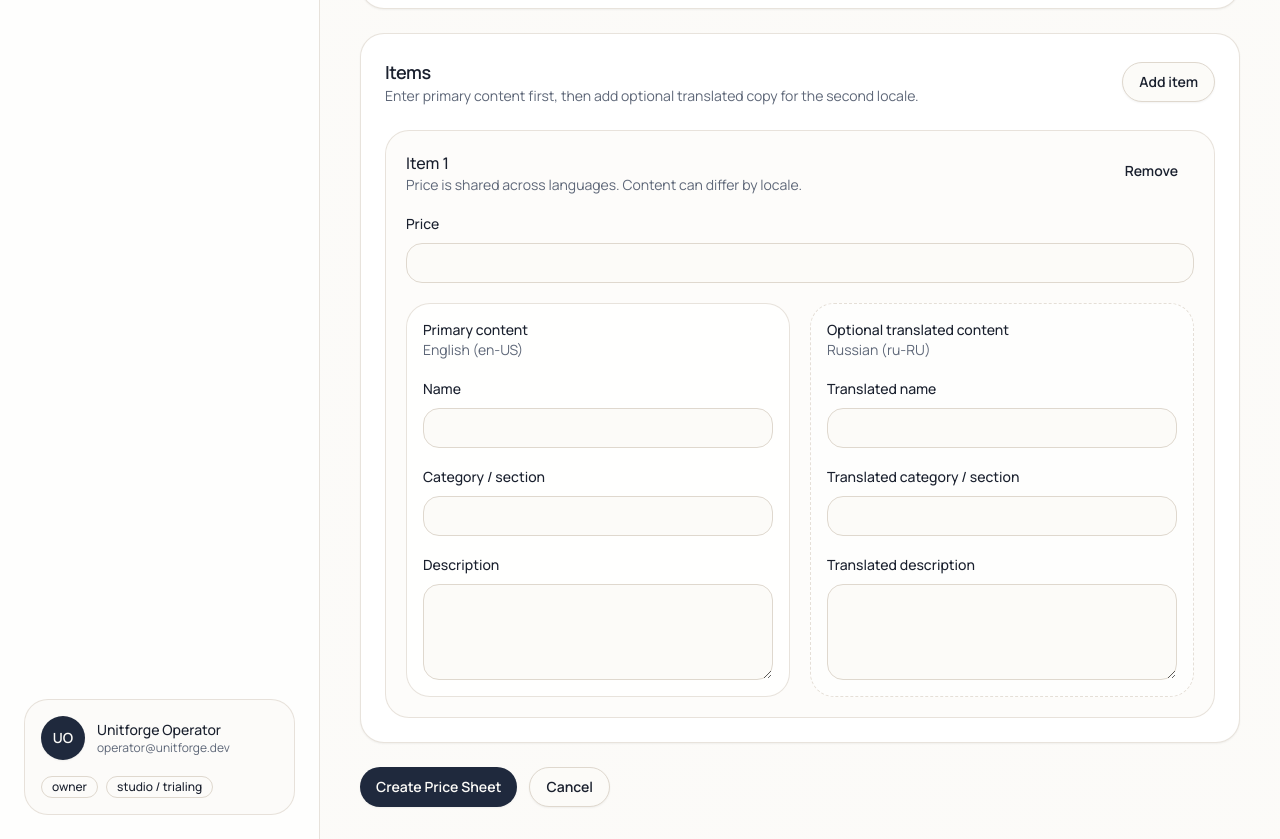
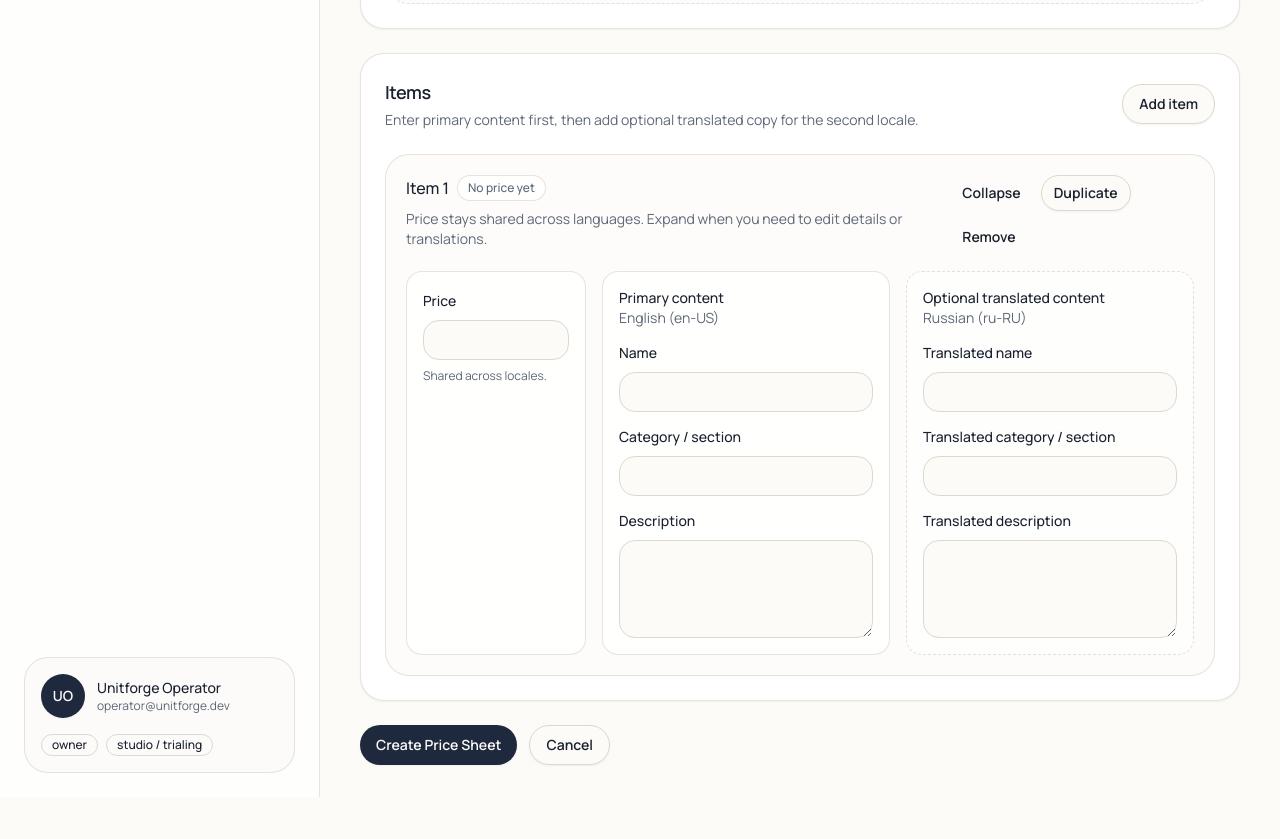
Before and after one commit to meledddy/unitforge, a Next.js app in the folder apps/web/: page /app/price-sheets/new in a window 1280 px wide. Shown: the part 1900-2739 px from the top of the page. After the commit the page ends 2697 px from the top, so only its background shows below. Built offline with nearby package versions, Linux system fonts and the light colour scheme; what module would draw is missing.

Commit message:
feat: improve price sheet editing ux

```diff
--- a/apps/web/app/(app)/app/price-sheets/[priceSheetId]/page.tsx
+++ b/apps/web/app/(app)/app/price-sheets/[priceSheetId]/page.tsx
@@ -39,7 +39,7 @@ export default async function PriceSheetEditPage({ params }: PriceSheetEditPageP
           description="Update metadata, adjust items, and control publication state for this sheet."
           actions={
             priceSheet.status === "published" ? (
-              <Link className={cn(buttonVariants({ size: "sm", variant: "outline" }))} href={priceSheet.publicUrl}>
+              <Link className={cn(buttonVariants({ size: "sm", variant: "outline" }), "w-full sm:w-auto")} href={priceSheet.publicUrl}>
                 Public page
               </Link>
             ) : undefined
@@ -76,7 +76,7 @@ export default async function PriceSheetEditPage({ params }: PriceSheetEditPageP
                 </div>
 
                 <form action={setPriceSheetStatusAction.bind(null, priceSheet.id, nextStatus, `/app/price-sheets/${priceSheet.id}`)}>
-                  <Button type="submit" variant="outline">
+                  <Button className="w-full" type="submit" variant="outline">
                     {statusActionLabel}
                   </Button>
                 </form>
@@ -90,7 +90,7 @@ export default async function PriceSheetEditPage({ params }: PriceSheetEditPageP
               </CardHeader>
               <CardContent>
                 <form action={deletePriceSheetAction.bind(null, priceSheet.id, "/app/price-sheets")}>
-                  <Button type="submit" variant="destructive">
+                  <Button className="w-full" type="submit" variant="destructive">
                     Delete Price Sheet
                   </Button>
                 </form>
@@ -124,7 +124,7 @@ export default async function PriceSheetEditPage({ params }: PriceSheetEditPageP
                       </div>
                     </div>
 
-                    <div className="mt-4 rounded-2xl border border-border/70 bg-card/70 px-4 py-3">
+                    <div className="mt-4 rounded-2xl border border-border/70 bg-card/70 px-4 py-3 sm:px-5">
                       <p className="text-sm leading-6">{lead.message}</p>
                     </div>
                   </article>
--- a/apps/web/src/features/price-sheets/price-sheet-form.tsx
+++ b/apps/web/src/features/price-sheets/price-sheet-form.tsx
@@ -15,11 +15,15 @@ import {
   Textarea,
 } from "@unitforge/ui";
 import Link from "next/link";
-import { useActionState, useState } from "react";
+import { useActionState, useEffect, useState } from "react";
 
 import type { PriceSheetFormActionState } from "@/server/price-sheets/actions";
 
-import { getAlternatePriceSheetContentLocale, getPriceSheetContentLocaleLabel, type PriceSheetContentLocale } from "./localization";
+import {
+  getAlternatePriceSheetContentLocale,
+  getPriceSheetContentLocaleLabel,
+  type PriceSheetContentLocale,
+} from "./localization";
 import {
   getEmptyPriceSheetFormValues,
   getEmptyPriceSheetItemValues,
@@ -37,6 +41,8 @@ interface PriceSheetFormProps {
   cancelHref: string;
 }
 
+type PriceSheetItemValues = PriceSheetFormValues["items"][number];
+
 const initialFormState: PriceSheetFormActionState = {
   status: "idle",
 };
@@ -45,10 +51,35 @@ export function PriceSheetForm({ mode, action, initialValues = getEmptyPriceShee
   const [state, formAction, isPending] = useActionState(action, initialFormState);
   const [values, setValues] = useState(initialValues);
   const [hasEditedSlug, setHasEditedSlug] = useState(Boolean(initialValues.slug));
+  const [collapsedItems, setCollapsedItems] = useState(() => createInitialCollapsedItems(initialValues.items.length));
   const fieldErrorEntries = state.fieldErrors ? Object.entries(state.fieldErrors) : [];
   const secondaryLocale = getAlternatePriceSheetContentLocale(values.defaultContentLocale);
   const primaryLocaleLabel = getPriceSheetContentLocaleLabel(values.defaultContentLocale);
   const secondaryLocaleLabel = getPriceSheetContentLocaleLabel(secondaryLocale);
+
+  useEffect(() => {
+    if (!state.fieldErrors) {
+      return;
+    }
+
+    const itemIndexesWithErrors = new Set<number>();
+
+    for (const path of Object.keys(state.fieldErrors)) {
+      const itemMatch = path.match(/^items\.(\d+)\./);
+
+      if (itemMatch) {
+        itemIndexesWithErrors.add(Number(itemMatch[1]));
+      }
+    }
+
+    if (itemIndexesWithErrors.size === 0) {
+      return;
+    }
+
+    setCollapsedItems((currentState) =>
+      currentState.map((isCollapsed, index) => (itemIndexesWithErrors.has(index) ? false : isCollapsed)),
+    );
+  }, [state.fieldErrors]);
 
   function updateTopLevelField(field: keyof Omit<PriceSheetFormValues, "items">, value: string) {
     setValues((currentValues) => ({
@@ -96,7 +127,7 @@ export function PriceSheetForm({ mode, action, initialValues = getEmptyPriceShee
     updateTopLevelField("slug", slugifyPriceSheetValue(value));
   }
 
-  function updateItemField(index: number, field: keyof PriceSheetFormValues["items"][number], value: string) {
+  function updateItemField(index: number, field: keyof PriceSheetItemValues, value: string) {
     setValues((currentValues) => ({
       ...currentValues,
       items: currentValues.items.map((item, itemIndex) =>
@@ -115,6 +146,28 @@ export function PriceSheetForm({ mode, action, initialValues = getEmptyPriceShee
       ...currentValues,
       items: [...currentValues.items, getEmptyPriceSheetItemValues()],
     }));
+    setCollapsedItems((currentState) => [...currentState, false]);
+  }
+
+  function duplicateItem(index: number) {
+    setValues((currentValues) => {
+      const sourceItem = currentValues.items[index];
+
+      if (!sourceItem) {
+        return currentValues;
+      }
+
+      const duplicatedItem: PriceSheetItemValues = {
+        ...sourceItem,
+        id: undefined,
+      };
+
+      return {
+        ...currentValues,
+        items: [...currentValues.items.slice(0, index + 1), duplicatedItem, ...currentValues.items.slice(index + 1)],
+      };
+    });
+    setCollapsedItems((currentState) => [...currentState.slice(0, index + 1), false, ...currentState.slice(index + 1)]);
   }
 
   function removeItem(index: number) {
@@ -125,6 +178,14 @@ export function PriceSheetForm({ mode, action, initialValues = getEmptyPriceShee
           ? currentValues.items.filter((_, itemIndex) => itemIndex !== index)
           : [getEmptyPriceSheetItemValues()],
     }));
+
+    setCollapsedItems((currentState) =>
+      currentState.length > 1 ? currentState.filter((_, itemIndex) => itemIndex !== index) : [false],
+    );
+  }
+
+  function toggleItem(index: number) {
+    setCollapsedItems((currentState) => currentState.map((isCollapsed, itemIndex) => (itemIndex === index ? !isCollapsed : isCollapsed)));
   }
 
   function getFieldError(path: string) {
@@ -178,9 +239,19 @@ export function PriceSheetForm({ mode, action, initialValues = getEmptyPriceShee
     return getFieldError(path) ? "border-destructive focus-visible:ring-destructive" : undefined;
   }
 
+  function hasItemErrors(index: number) {
+    return fieldErrorEntries.some(([path]) => path.startsWith(`items.${index}.`));
+  }
+
   return (
-    <form action={formAction} className="space-y-6">
+    <form action={formAction} className="space-y-5 sm:space-y-6">
       <input name="payload" type="hidden" value={JSON.stringify(values)} />
+
+      {state.status === "success" && state.message ? (
+        <div className="rounded-2xl border border-emerald-500/30 bg-emerald-500/5 px-4 py-3 text-sm text-emerald-700">
+          {state.message}
+        </div>
+      ) : null}
 
       {state.status === "error" && state.message ? (
         <div className="rounded-2xl border border-destructive/30 bg-destructive/5 px-4 py-3 text-sm text-destructive">
@@ -209,7 +280,7 @@ export function PriceSheetForm({ mode, action, initialValues = getEmptyPriceShee
             the default content when a translation is missing.
           </CardDescription>
         </CardHeader>
-        <CardContent className="grid gap-5 md:grid-cols-2">
+        <CardContent className="grid gap-5 sm:gap-6 md:grid-cols-2">
           <div className="space-y-2">
             <Label htmlFor="default-content-locale">Default content locale</Label>
             <Select
@@ -282,7 +353,7 @@ export function PriceSheetForm({ mode, action, initialValues = getEmptyPriceShee
             {getFieldError("currency") ? <p className="text-sm text-destructive">{getFieldError("currency")}</p> : null}
           </div>
 
-          <div className="rounded-3xl border border-border/70 bg-background/70 p-5 md:col-span-2">
+          <div className="rounded-3xl border border-border/70 bg-background/70 p-4 sm:p-5 md:col-span-2">
             <p className="text-sm font-medium">Public contact and CTA</p>
             <p className="mt-1 text-sm text-muted-foreground">
               These details appear on the public page. Leave any field blank to hide it cleanly.
@@ -384,7 +455,7 @@ export function PriceSheetForm({ mode, action, initialValues = getEmptyPriceShee
             </div>
           </div>
 
-          <div className="rounded-3xl border border-border/70 bg-background/70 p-5 md:col-span-2">
+          <div className="rounded-3xl border border-border/70 bg-background/70 p-4 sm:p-5 md:col-span-2">
             <p className="text-sm font-medium">Primary content</p>
             <p className="mt-1 text-sm text-muted-foreground">{primaryLocaleLabel}</p>
             <div className="mt-4 grid gap-4">
@@ -414,7 +485,7 @@ export function PriceSheetForm({ mode, action, initialValues = getEmptyPriceShee
             </div>
           </div>
 
-          <div className="rounded-3xl border border-dashed border-border/80 bg-background/60 p-5 md:col-span-2">
+          <div className="rounded-3xl border border-dashed border-border/80 bg-background/60 p-4 sm:p-5 md:col-span-2">
             <p className="text-sm font-medium">Optional translated content</p>
             <p className="mt-1 text-sm text-muted-foreground">
               {secondaryLocaleLabel}. Leave blank to keep public pages falling back to the default content locale.
@@ -453,29 +524,61 @@ export function PriceSheetForm({ mode, action, initialValues = getEmptyPriceShee
       <Card>
         <CardHeader>
           <div className="flex flex-col gap-4 sm:flex-row sm:items-center sm:justify-between">
-            <div>
+            <div className="space-y-1">
               <CardTitle>Items</CardTitle>
               <CardDescription>Enter primary content first, then add optional translated copy for the second locale.</CardDescription>
             </div>
-            <Button onClick={addItem} type="button" variant="outline">
+            <Button className="w-full sm:w-auto" onClick={addItem} type="button" variant="outline">
               Add item
             </Button>
           </div>
         </CardHeader>
         <CardContent className="space-y-4">
-          {values.items.map((item, index) => (
-            <div key={item.id ?? `item-${index}`} className="rounded-3xl border border-border/70 bg-background/70 p-5">
-              <div className="mb-4 flex flex-col gap-3 sm:flex-row sm:items-start sm:justify-between">
-                <div>
-                  <p className="font-medium">Item {index + 1}</p>
-                  <p className="text-sm text-muted-foreground">Price is shared across languages. Content can differ by locale.</p>
+          {values.items.map((item, index) => {
+            const isCollapsed = collapsedItems[index] ?? false;
+            const itemError = hasItemErrors(index);
+            const itemSummary = getItemSummary(item, values.currency, values.defaultContentLocale);
+
+            return (
+              <div
+                key={item.id ?? `item-${index}`}
+                className={cn(
+                  "rounded-3xl border bg-background/70 p-4 transition-colors sm:p-5",
+                  itemError ? "border-destructive/40" : "border-border/70",
+                )}
+              >
+                <div className="flex flex-col gap-3 lg:flex-row lg:items-start lg:justify-between">
+                  <div className="space-y-2">
+                    <div className="flex flex-wrap items-center gap-2">
+                      <p className="font-medium">{item.name.trim() || `Item ${index + 1}`}</p>
+                      <span className="rounded-full border border-border/70 bg-card/80 px-2.5 py-1 text-xs font-medium text-muted-foreground">
+                        {itemSummary.price}
+                      </span>
+                      {itemSummary.section ? (
+                        <span className="rounded-full border border-border/70 bg-card/80 px-2.5 py-1 text-xs text-muted-foreground">
+                          {itemSummary.section}
+                        </span>
+                      ) : null}
                     </div>
-                <Button onClick={() => removeItem(index)} type="button" variant="ghost">
+                    <p className="text-sm text-muted-foreground">{isCollapsed ? itemSummary.description : itemSummary.helperText}</p>
+                  </div>
+
+                  <div className="flex flex-wrap items-center gap-2">
+                    <Button onClick={() => toggleItem(index)} size="sm" type="button" variant="ghost">
+                      {isCollapsed ? "Expand" : "Collapse"}
+                    </Button>
+                    <Button onClick={() => duplicateItem(index)} size="sm" type="button" variant="outline">
+                      Duplicate
+                    </Button>
+                    <Button onClick={() => removeItem(index)} size="sm" type="button" variant="ghost">
                       Remove
                     </Button>
                   </div>
+                </div>
 
-              <div className="space-y-2">
+                {!isCollapsed ? (
+                  <div className="mt-4 grid gap-4 xl:grid-cols-[180px,minmax(0,1fr),minmax(0,1fr)]">
+                    <div className="space-y-2 rounded-2xl border border-border/70 bg-card/80 p-4">
                       <Label htmlFor={`item-price-${index}`}>Price</Label>
                       <Input
                         aria-invalid={Boolean(getFieldError(`items.${index}.price`))}
@@ -488,13 +591,13 @@ export function PriceSheetForm({ mode, action, initialValues = getEmptyPriceShee
                         value={item.price}
                         onChange={(event) => updateItemField(index, "price", event.target.value)}
                       />
+                      <p className="text-xs text-muted-foreground">Shared across locales.</p>
                       {getFieldError(`items.${index}.price`) ? (
                         <p className="text-sm text-destructive">{getFieldError(`items.${index}.price`)}</p>
                       ) : null}
                     </div>
 
-              <div className="mt-5 grid gap-5 xl:grid-cols-2">
-                <div className="space-y-4 rounded-3xl border border-border/70 bg-card/80 p-4">
+                    <div className="space-y-3 rounded-2xl border border-border/70 bg-card/80 p-4">
                       <div>
                         <p className="text-sm font-medium">Primary content</p>
                         <p className="text-sm text-muted-foreground">{primaryLocaleLabel}</p>
@@ -534,6 +637,7 @@ export function PriceSheetForm({ mode, action, initialValues = getEmptyPriceShee
                           aria-invalid={Boolean(getFieldError(`items.${index}.description`))}
                           className={getFieldClasses(`items.${index}.description`)}
                           id={`item-description-${index}`}
+                          rows={4}
                           value={item.description}
                           onChange={(event) => updateItemField(index, "description", event.target.value)}
                         />
@@ -543,7 +647,7 @@ export function PriceSheetForm({ mode, action, initialValues = getEmptyPriceShee
                       </div>
                     </div>
 
-                <div className="space-y-4 rounded-3xl border border-dashed border-border/80 bg-card/60 p-4">
+                    <div className="space-y-3 rounded-2xl border border-dashed border-border/80 bg-card/60 p-4">
                       <div>
                         <p className="text-sm font-medium">Optional translated content</p>
                         <p className="text-sm text-muted-foreground">{secondaryLocaleLabel}</p>
@@ -583,6 +687,7 @@ export function PriceSheetForm({ mode, action, initialValues = getEmptyPriceShee
                           aria-invalid={Boolean(getFieldError(`items.${index}.secondaryDescription`))}
                           className={getFieldClasses(`items.${index}.secondaryDescription`)}
                           id={`item-secondary-description-${index}`}
+                          rows={4}
                           value={item.secondaryDescription}
                           onChange={(event) => updateItemField(index, "secondaryDescription", event.target.value)}
                         />
@@ -592,21 +697,77 @@ export function PriceSheetForm({ mode, action, initialValues = getEmptyPriceShee
                       </div>
                     </div>
                   </div>
+                ) : null}
               </div>
-          ))}
+            );
+          })}
 
           {getFieldError("items") ? <p className="text-sm text-destructive">{getFieldError("items")}</p> : null}
         </CardContent>
       </Card>
 
-      <div className="flex flex-wrap items-center gap-3">
-        <Button disabled={isPending} type="submit">
-          {isPending ? "Saving..." : mode === "create" ? "Create Price Sheet" : "Save changes"}
+      <div className="flex flex-col gap-3 sm:flex-row sm:flex-wrap sm:items-center">
+        {mode === "create" ? (
+          <Button className="w-full sm:w-auto" disabled={isPending} type="submit">
+            {isPending ? "Creating..." : "Create Price Sheet"}
           </Button>
-        <Link className={cn(buttonVariants({ size: "default", variant: "outline" }))} href={cancelHref}>
+        ) : (
+          <>
+            <Button className="w-full sm:w-auto" disabled={isPending} name="intent" type="submit" value="continue">
+              {isPending ? "Saving..." : "Save and continue"}
+            </Button>
+            <Button className="w-full sm:w-auto" disabled={isPending} name="intent" type="submit" value="return" variant="outline">
+              {isPending ? "Saving..." : "Save and return"}
+            </Button>
+          </>
+        )}
+        <Link className={cn(buttonVariants({ size: "default", variant: "outline" }), "w-full sm:w-auto")} href={cancelHref}>
           Cancel
         </Link>
       </div>
     </form>
   );
 }
+
+function createInitialCollapsedItems(itemsLength: number) {
+  if (itemsLength <= 1) {
+    return [false];
+  }
+
+  return Array.from({ length: itemsLength }, (_, index) => index > 0);
+}
+
+function getItemSummary(item: PriceSheetItemValues, currency: string, locale: PriceSheetContentLocale) {
+  const description = item.description.trim() || item.secondaryDescription.trim() || "Expand to edit the full item content.";
+  const section = item.section.trim() || item.secondarySection.trim();
+
+  return {
+    description,
+    helperText: "Price stays shared across languages. Expand when you need to edit details or translations.",
+    price: formatItemSummaryPrice(item.price, currency, locale),
+    section,
+  };
+}
+
+function formatItemSummaryPrice(value: string, currency: string, locale: PriceSheetContentLocale) {
+  const trimmedValue = value.trim();
+
+  if (!trimmedValue) {
+    return "No price yet";
+  }
+
+  const amount = Number(trimmedValue);
+
+  if (!Number.isFinite(amount)) {
+    return trimmedValue;
+  }
+
+  try {
+    return new Intl.NumberFormat(locale, {
+      style: "currency",
+      currency,
+    }).format(amount);
+  } catch {
+    return `${currency} ${amount.toFixed(2)}`;
+  }
+}
--- a/apps/web/src/features/price-sheets/public-price-sheet-lead-form.tsx
+++ b/apps/web/src/features/price-sheets/public-price-sheet-lead-form.tsx
@@ -186,7 +186,7 @@ export function PublicPriceSheetLeadForm({
             {getFieldError("message") ? <p className="text-sm text-destructive">{getFieldError("message")}</p> : null}
           </div>
 
-          <Button disabled={isPending} type="submit">
+          <Button className="w-full sm:w-auto" disabled={isPending} type="submit">
             {isPending ? copy.submittingLabel : copy.submitLabel}
           </Button>
         </form>
--- a/apps/web/src/server/price-sheets/actions.ts
+++ b/apps/web/src/server/price-sheets/actions.ts
@@ -21,7 +21,7 @@ import {
 } from "./service";
 
 export interface PriceSheetFormActionState {
-  status: "idle" | "error";
+  status: "idle" | "error" | "success";
   message?: string;
   fieldErrors?: Record<string, string>;
 }
@@ -63,7 +63,7 @@ export async function createPriceSheetAction(
     slug: priceSheet.slug,
   });
 
-  redirect(`/app/price-sheets/${priceSheet.id}`);
+  redirect("/app/price-sheets");
 }
 
 export async function updatePriceSheetAction(
@@ -91,6 +91,7 @@ export async function updatePriceSheetAction(
   }
 
   const session = await getCurrentAppShellSession();
+  const saveIntent = getSaveIntent(formData);
   let existingPriceSheet;
   let priceSheet;
 
@@ -110,7 +111,14 @@ export async function updatePriceSheetAction(
     revalidatePath(`/price-sheets/${existingPriceSheet.slug}`);
   }
 
-  redirect(`/app/price-sheets/${priceSheetId}`);
+  if (saveIntent === "return") {
+    redirect("/app/price-sheets");
+  }
+
+  return {
+    status: "success",
+    message: "Changes saved. Continue editing or publish when ready.",
+  } satisfies PriceSheetFormActionState;
 }
 
 export async function setPriceSheetStatusAction(
@@ -173,3 +181,9 @@ function actionErrorState(error: unknown, fallbackMessage: string) {
     message: fallbackMessage,
   } satisfies PriceSheetFormActionState;
 }
+
+function getSaveIntent(formData: FormData) {
+  const intent = formData.get("intent");
+
+  return intent === "return" ? "return" : "continue";
+}
```
Also changed, not shown: apps/web/app/(app)/app/price-sheets/page.tsx (+10 -7 lines), apps/web/src/features/price-sheets/public-price-sheet.tsx (+11 -14 lines). Lines whose indentation alone changed are shown as unchanged.
